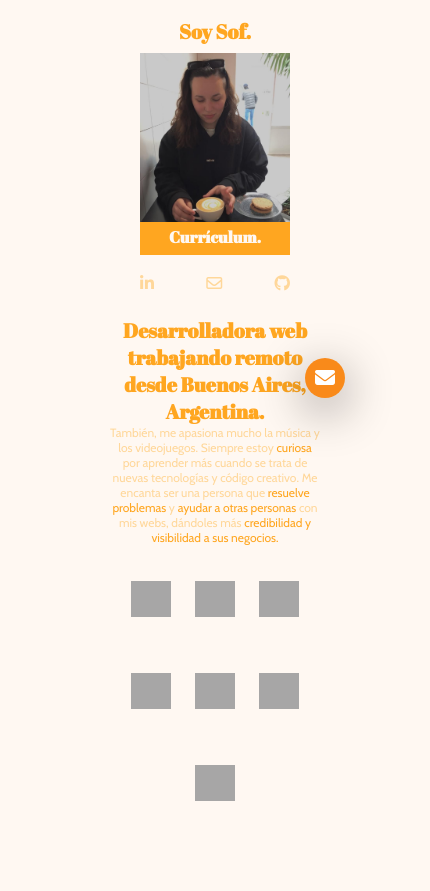
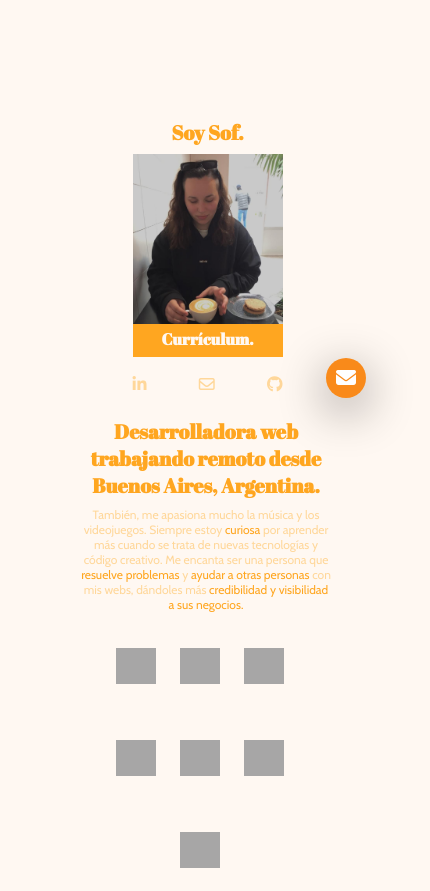
Before and after one commit to sofiarocher/newportfolio, a plain HTML site: page index.html in a window 390 px wide. Shown: the part 414-1305 px from the top of the page, 430 px wide, since content can reach past the window. Drawn offline with nearby package versions, Linux system fonts and the light colour scheme; grey boxes are pictures that could not be loaded.

Commit message:
update mobile

```diff
--- a/styles.css
+++ b/styles.css
@@ -403,7 +403,7 @@ textarea {
 }
 
 .about__me {
-    padding-right: 90px;
+    margin-right: 90px;
 }
 
 .about__me--title {
@@ -746,7 +746,7 @@ textarea {
         width: 40px;
         height: 40px;
         font-size: 20px;
-        right: 45px;
+        right: 24px;
     }
     .modal {
         height: 600px;
@@ -807,19 +807,19 @@ textarea {
         display: none;
     }
     #landing-page {
-        height: 30vh;
         display: flex;
         align-items: center;
         justify-content: center;
-
     }
     #about {
         display: flex;
         flex-direction: column;
         align-items: center;
         justify-content: center;
-        height: 100vh;
-        margin-left: 20px;
+        max-width: 300px;
+    }
+    .about__me {
+        padding-left: 45px;
     }
     .about__me--title {
         font-size: 20px;
@@ -839,15 +839,17 @@ textarea {
     }
     .about__text {
         min-width: 300px;
-        max-width: 300px;
         text-align: center;
-        padding-right: 90px;
     }
     .about__text--title {
         font-size: 20px;
     }
     .about__text--para {
         font-size: 12px;
+        padding-top: 8px;
+    }
+    .tech__stack--list{
+        padding-right: 12px;
     }
     .tech__stack--img img {
         width: 40px;
@@ -858,7 +860,6 @@ textarea {
     }
     #projects {
         padding-top: 12px;
-
     }
     .project__title {
         font-size: 24px;
```
